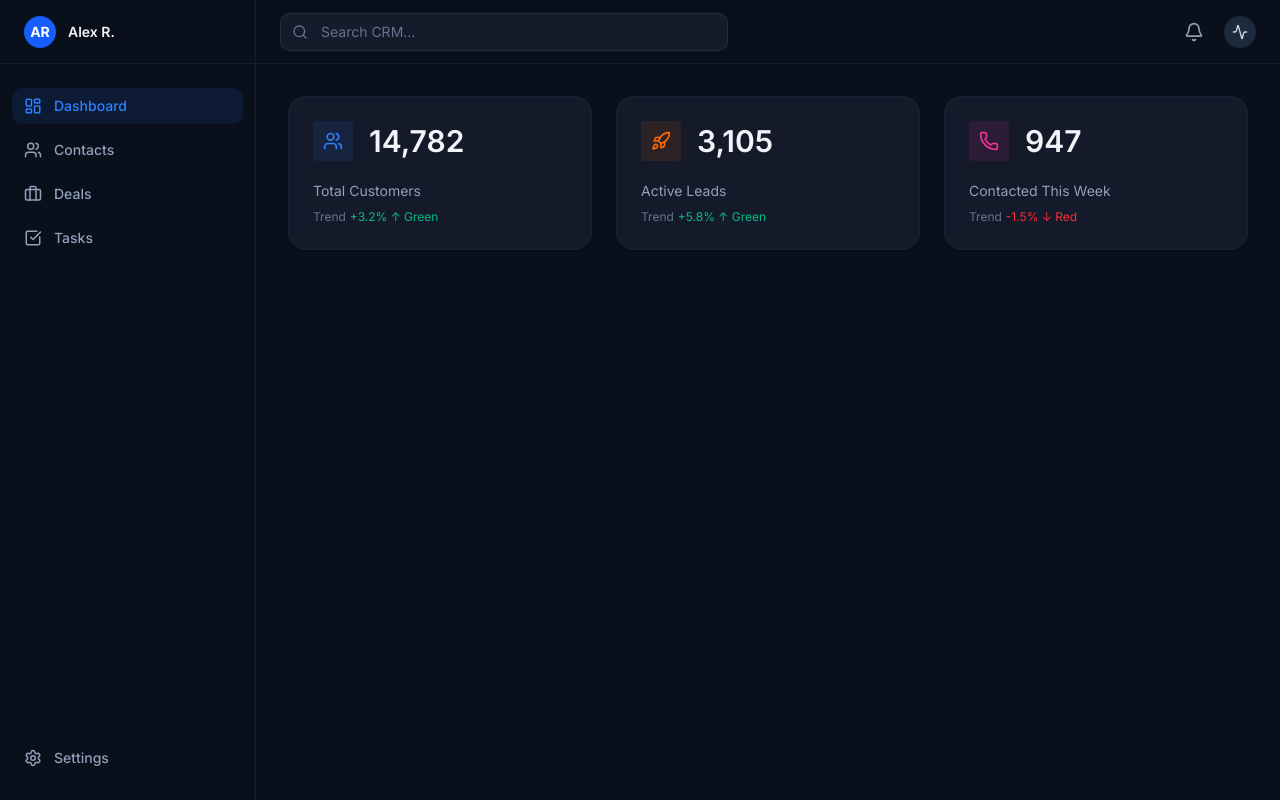
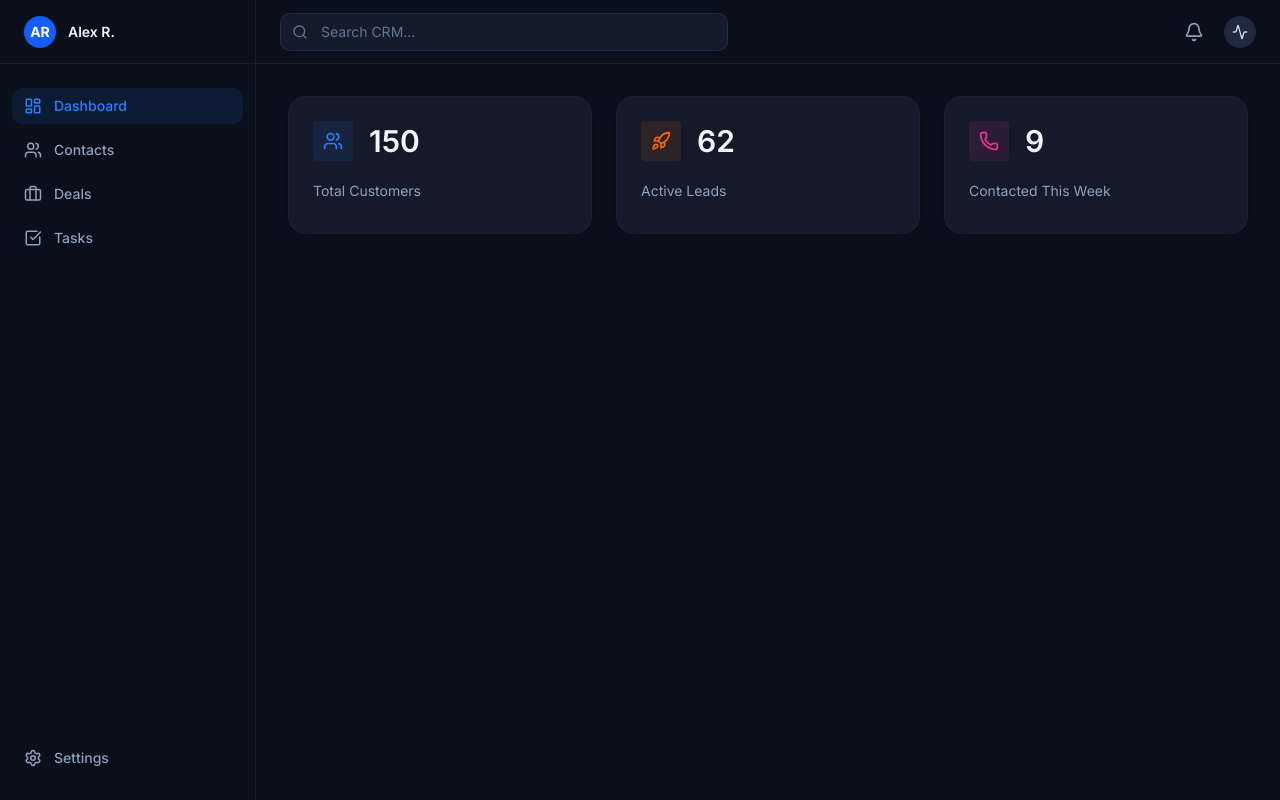
Before and after one commit to Muhammedijas981/greentiq-crm, a Next.js app: page / in a window 1280 px wide. Built offline with nearby package versions, Linux system fonts and the light colour scheme.

Commit message:
fix: update dashboard stats to use dynamic data from mock store

```diff
--- /dev/null
+++ b/src/app/api/customers/stats/route.ts
@@ -0,0 +1,27 @@
+import { NextResponse } from 'next/server';
+import { mockStore } from '@/lib/mock-store';
+
+export async function GET() {
+  const customers = mockStore.getAll();
+
+  const totalCustomers = customers.length;
+
+  const activeLeads = customers.filter(c =>
+    c.status.toLowerCase() === 'lead' || c.status.toLowerCase() === 'prospect'
+  ).length;
+
+  const sevenDaysAgo = new Date();
+  sevenDaysAgo.setDate(sevenDaysAgo.getDate() - 7);
+
+  const contactedThisWeek = customers.filter(c => {
+    if (!c.lastContact) return false;
+    const contactDate = new Date(c.lastContact);
+    return contactDate >= sevenDaysAgo;
+  }).length;
+
+  return NextResponse.json({
+    totalCustomers,
+    activeLeads,
+    contactedThisWeek
+  });
+}
--- a/src/app/page.tsx
+++ b/src/app/page.tsx
@@ -1,33 +1,42 @@
+'use client';
+
 import StatCard from "@/components/customers/stat-card";
 import { Users, Rocket, Phone } from 'lucide-react';
+import { useDashboardStats } from "@/hooks/use-dashboard-stats";
+import LoadingSkeleton from "@/components/shared/loading-skeleton";
 
 export default function DashboardPage() {
+  const { data: stats, isLoading } = useDashboardStats();
+
+  if (isLoading) {
+    return (
+      <div className="p-4 sm:p-6 md:p-8 max-w-7xl mx-auto space-y-8">
+        <div className="grid grid-cols-1 md:grid-cols-3 gap-4 md:gap-6">
+          <LoadingSkeleton type="card" count={3} />
+        </div>
+      </div>
+    );
+  }
   return (
     <div className="p-4 sm:p-6 md:p-8 max-w-7xl mx-auto space-y-8">
       <div className="grid grid-cols-1 md:grid-cols-3 gap-4 md:gap-6">
         <StatCard
           title="Total Customers"
-          value="14,782"
-          trend="+3.2%"
-          trendUp={true}
+          value={stats?.totalCustomers.toLocaleString() || "0"}
           icon={<Users size={20} />}
           iconBg="bg-blue-500/10"
           iconColor="text-blue-500"
         />
         <StatCard
           title="Active Leads"
-          value="3,105"
-          trend="+5.8%"
-          trendUp={true}
+          value={stats?.activeLeads.toLocaleString() || "0"}
           icon={<Rocket size={20} />}
           iconBg="bg-orange-500/10"
           iconColor="text-orange-500"
         />
         <StatCard
           title="Contacted This Week"
-          value="947"
-          trend="-1.5%"
-          trendUp={false}
+          value={stats?.contactedThisWeek.toLocaleString() || "0"}
           icon={<Phone size={20} />}
           iconBg="bg-pink-500/10"
           iconColor="text-pink-500"
--- a/src/components/customers/stat-card.tsx
+++ b/src/components/customers/stat-card.tsx
@@ -3,8 +3,8 @@ import { ReactNode } from 'react';
 interface StatCardProps {
   title: string;
   value: string;
-  trend: string;
-  trendUp: boolean;
+  trend?: string;
+  trendUp?: boolean;
   icon: ReactNode;
   iconBg: string;
   iconColor: string;
@@ -28,9 +28,11 @@ export default function StatCard({
         <span className="text-3xl font-semibold text-slate-100">{value}</span>
       </div>
       <div className="text-slate-400 text-sm mb-2">{title}</div>
-      <div className="text-slate-500 text-xs flex items-center gap-1">
-        Trend <span className={trendUp ? 'text-emerald-500' : 'text-red-500'}>{trend} {trendUp ? '↑ Green' : '↓ Red'}</span>
-      </div>
+      {trend && trendUp !== undefined && (
+        <div className="text-slate-500 text-xs flex items-center gap-1">
+          Trend <span className={trendUp ? 'text-emerald-500' : 'text-red-500'}>{trend} {trendUp ? '↑ Green' : '↓ Red'}</span>
+        </div>
+      )}
     </div>
   );
 }
--- /dev/null
+++ b/src/hooks/use-dashboard-stats.ts
@@ -0,0 +1,16 @@
+import { useQuery } from '@tanstack/react-query';
+import { apiClient } from '@/lib/api-client';
+
+export interface DashboardStats {
+  totalCustomers: number;
+  activeLeads: number;
+  contactedThisWeek: number;
+}
+
+export function useDashboardStats() {
+  return useQuery<DashboardStats>({
+    queryKey: ['dashboard-stats', 'customers'], // Including 'customers' ensures mutations invalidating 'customers' also invalidate this
+    queryFn: () => apiClient.getDashboardStats(),
+    staleTime: 60 * 1000, // 1 minute
+  });
+}
--- a/src/lib/api-client.ts
+++ b/src/lib/api-client.ts
@@ -96,5 +96,11 @@ export const apiClient = {
     });
     if (!response.ok) throw new Error('Failed to reorder saved filters');
     return response.json();
+  },
+
+  async getDashboardStats() {
+    const response = await fetch('/api/customers/stats');
+    if (!response.ok) throw new Error('Failed to fetch dashboard stats');
+    return response.json();
   }
 };
```
